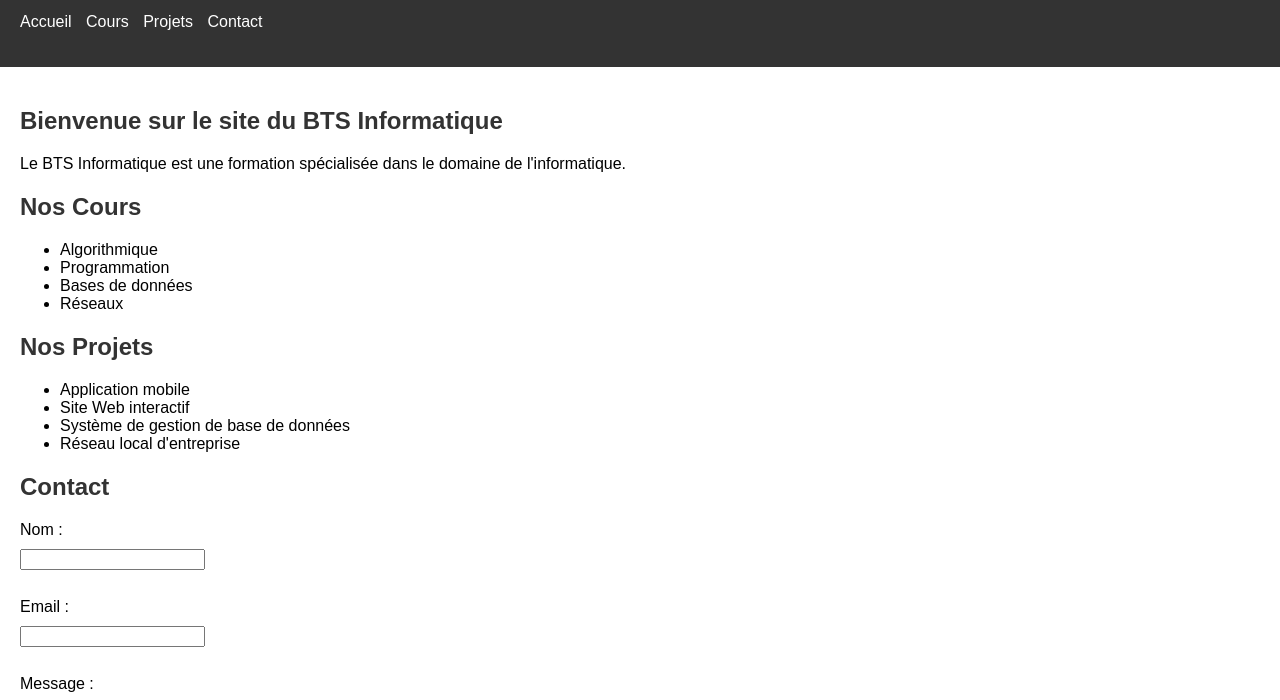
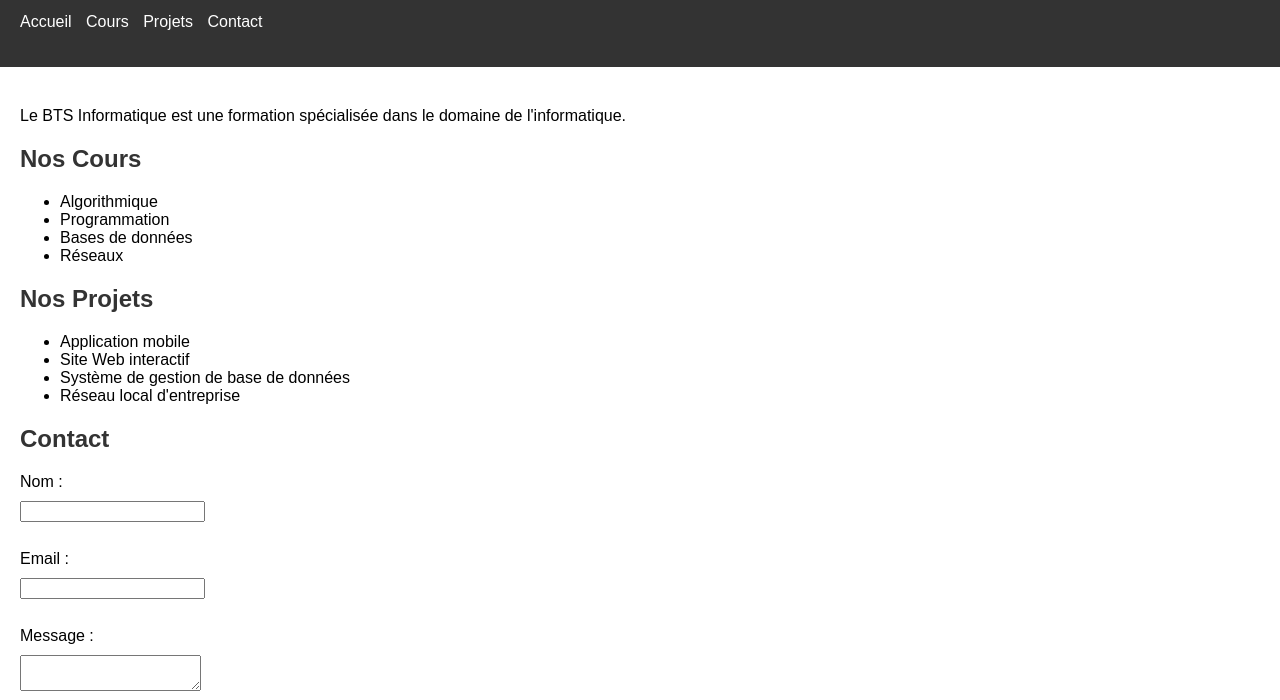
Before and after one commit to lennysmicky/site-projet-bts-2023, a plain HTML site: page index.html in a window 1280 px wide. Shown: the part 60-760 px from the top of the page. Drawn offline with Linux system fonts and the light colour scheme.

Commit message:
Update index.html

```diff
--- a/index.html
+++ b/index.html
@@ -19,7 +19,7 @@
 
   <main>
     <section>
-      <h2>Bienvenue sur le site du BTS Informatique </h2>
+      <h2> </h2>
 
       <p>Le BTS Informatique est une formation spécialisée dans le domaine de l'informatique.</p>
     </section>
```
